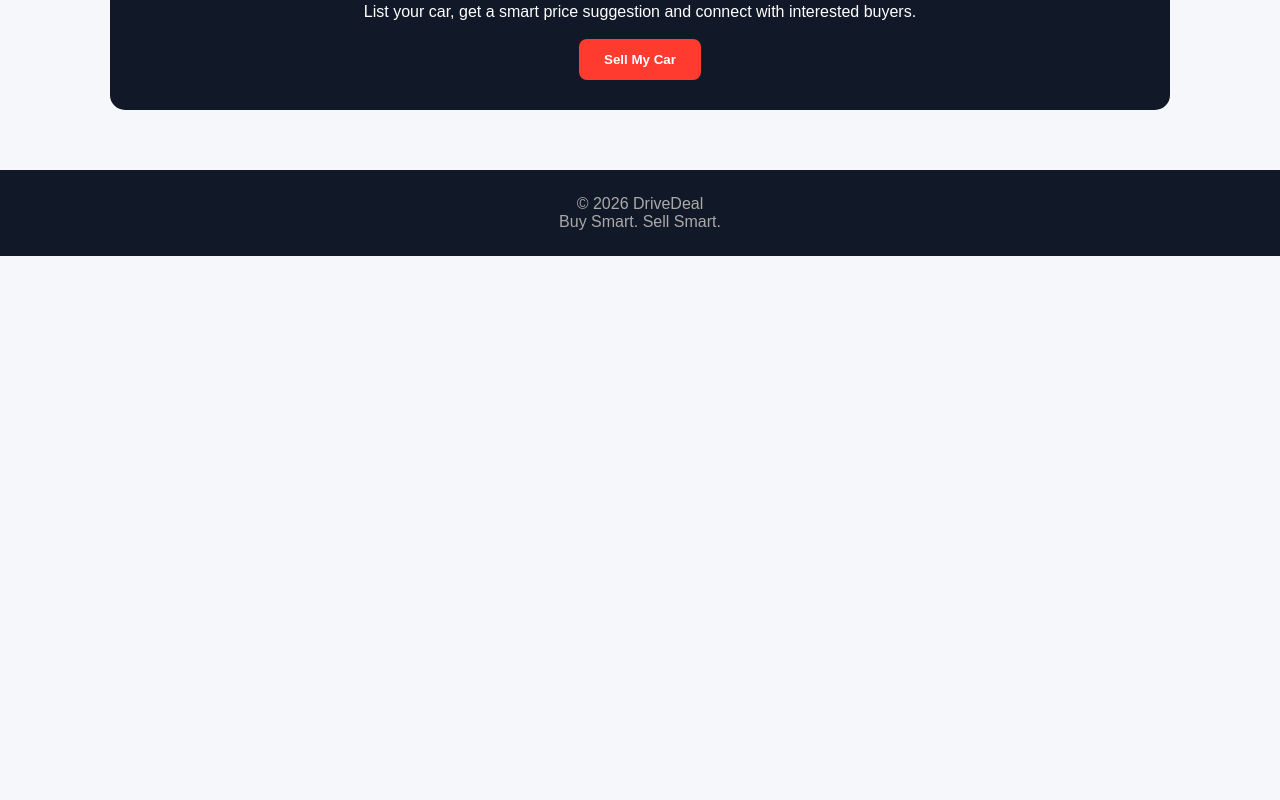
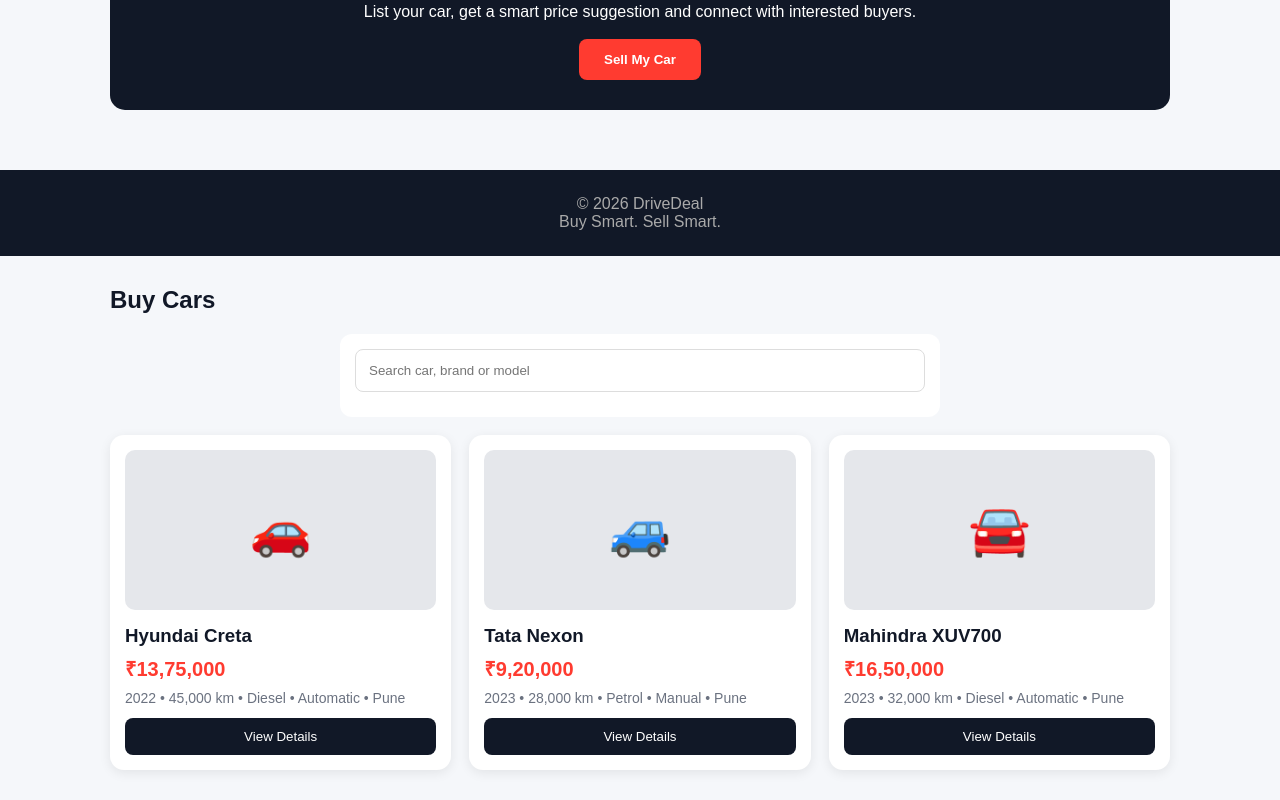
Before and after one commit to divyadhwani51/divyadhwani-carconnect, a plain HTML site: page index.html in a window 1280 px wide. Shown: the part 1156-1956 px from the top of the page. Before the commit the page ends 1412 px from the top, so only its background shows below. Drawn offline with Linux system fonts and the light colour scheme.

Commit message:
Add car search functionality and car listings

```diff
--- a/index.html
+++ b/index.html
@@ -326,7 +326,6 @@
 </section>
 
 <footer>
-
   <p>© 2026 DriveDeal</p>
   <p>Buy Smart. Sell Smart.</p>
 
@@ -341,6 +340,100 @@
   <span>👤<br>Profile</span>
 
 </div>
+<section class="section" id="buy-cars">
 
+  <h2>Buy Cars</h2>
+
+  <div class="search-box">
+    <input
+      type="text"
+      id="carSearch"
+      placeholder="Search car, brand or model"
+      onkeyup="searchCars()"
+    >
+  </div>
+
+  <br>
+
+  <div class="cards" id="carList">
+
+    <div class="card" data-name="hyundai creta">
+      <div class="car-image">🚗</div>
+      <h3>Hyundai Creta</h3>
+      <div class="price">₹13,75,000</div>
+      <div class="details">
+        2022 • 45,000 km • Diesel • Automatic • Pune
+      </div>
+      <button class="view-btn" onclick="viewCar('Hyundai Creta')">
+        View Details
+      </button>
+    </div>
+
+    <div class="card" data-name="tata nexon">
+      <div class="car-image">🚙</div>
+      <h3>Tata Nexon</h3>
+      <div class="price">₹9,20,000</div>
+      <div class="details">
+        2023 • 28,000 km • Petrol • Manual • Pune
+      </div>
+      <button class="view-btn" onclick="viewCar('Tata Nexon')">
+        View Details
+      </button>
+    </div>
+
+    <div class="card" data-name="mahindra xuv700">
+      <div class="car-image">🚘</div>
+      <h3>Mahindra XUV700</h3>
+      <div class="price">₹16,50,000</div>
+      <div class="details">
+        2023 • 32,000 km • Diesel • Automatic • Pune
+      </div>
+      <button class="view-btn" onclick="viewCar('Mahindra XUV700')">
+        View Details
+      </button>
+    </div>
+
+  </div>
+
+</section>
+
+<script>
+
+function searchCars() {
+
+  let input = document
+    .getElementById("carSearch")
+    .value
+    .toLowerCase();
+
+  let cars = document
+    .querySelectorAll("#carList .card");
+
+  cars.forEach(function(car) {
+
+    let name = car
+      .getAttribute("data-name")
+      .toLowerCase();
+
+    if (name.includes(input)) {
+      car.style.display = "block";
+    } else {
+      car.style.display = "none";
+    }
+
+  });
+
+}
+
+function viewCar(carName) {
+
+  alert(
+    carName +
+    " details will open here."
+  );
+
+}
+
+</script>
 </body>
 </html>
```
